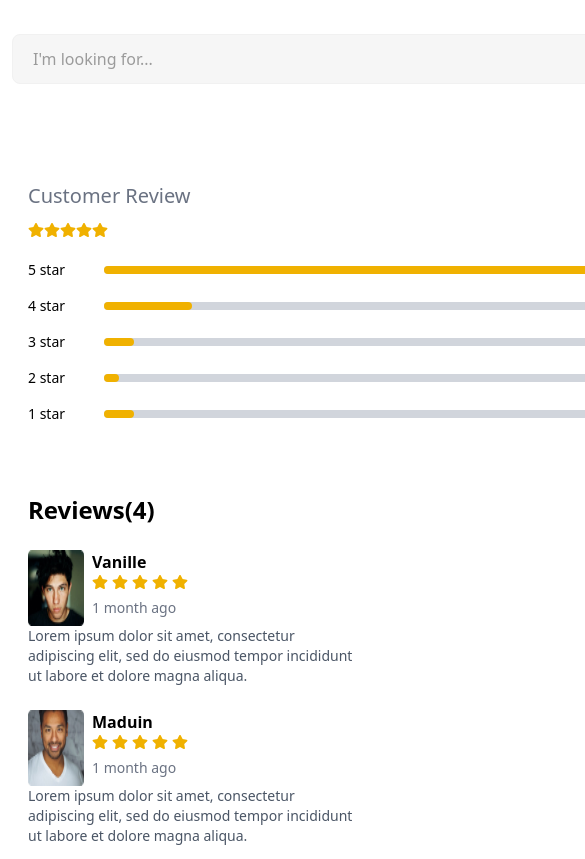
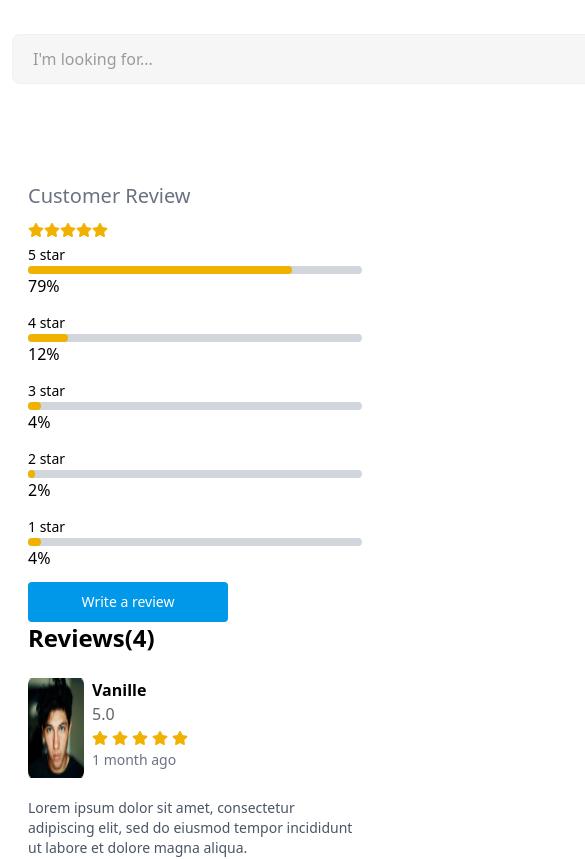
Before and after one commit to basudevkumer/project-nirvoya_e-commerce, a React (Vite) app: page /details in a window 390 px wide. Shown: the top 859 px of the page, 585 px wide, since content can reach past the window. Built offline with nearby package versions, Linux system fonts and the light colour scheme.

Commit message:
Resolve: resolve mobile responsive

```diff
--- a/src/component/detail/ReviewsSection.jsx
+++ b/src/component/detail/ReviewsSection.jsx
@@ -45,7 +45,7 @@ export default function ReviewsSections() {
       <section className=" py-16">
         <div className=" px-4">
           {/* Ratting summary  */}
-          <div className="w-[853px] grid lg:grid-cols-3 gap-4">
+          <div className="md:w-214 lg:grid lg:grid-cols-3 gap-4">
             <div>
               <p className="text-xl text-gray-500 mb-3 font-medium">
                 Customer Review
@@ -58,22 +58,22 @@ export default function ReviewsSections() {
             </div>
             <div>
               {ratingStar.map((item, index) => (
-                <div key={index} className="flex items-center gap-3 mb-3">
-                  <span className="w-16 text-sm">{item.star} star</span>
+                <div key={index} className="md:flex items-center gap-3 mb-3">
+                  <span className="w-12 text-sm">{item.star} star</span>
 
-                  <div className="w-[201px] flex-1 bg-gray-300 h-2 rounded">
+                  <div className="lg:w-54 flex-1 bg-gray-300 h-2 rounded">
                     <div
                       className="h-2 bg-yellow-500 rounded"
                       style={{ width: `${item.percent}%` }}
                     ></div>
                   </div>
-                  <span>{item.percent}%</span>
+                  <span className="w-10 text-left">{item.percent}%</span>
                 </div>
               ))}
             </div>
 
-           <div className=" flex justify-end items-center">
-             <button className="w-[200px]   h-[40px] px-6 py-2 bg-[#0198E9] text-white text-sm rounded cursor-pointer hover:bg-[#0381c5]">
+           <div className="items-center flex md:justify-end md:items-center">
+             <button className="w-50 h-10 px-6 py-2 bg-[#0198E9] text-white text-sm rounded cursor-pointer hover:bg-[#0381c5]">
               Write a review
             </button>
            </div>
@@ -88,12 +88,13 @@ export default function ReviewsSections() {
             <div>
               {reviews.map((review, index) => (
                 <div key={index} className="mb-6">
-                  <div className="flex gap-2">
+                  <div className="flex gap-2 mb-5">
                     <img src={review.img} alt={review.name} />
                     <div>
                       <h4 className="font-semibold">{review.name}</h4>
-                      <div className="w-76 flex flex-col sm:flex-row sm:justify-between sm:items-center mb-2">
-                        <div className="flex items-center text-yellow-500 gap-1 mb-2">
+                      <div className="w-56 flex flex-col sm:flex-row sm:justify-between sm:items-center gap-1 mb-2">
+                        <span className="text-[#636363] font-medium">5.0</span>
+                        <div className="flex items-center text-yellow-500 gap-1">
                           {[...Array(review.rating)].map((_, i) => (
                             <FaStar key={i} />
                           ))}
@@ -156,10 +157,7 @@ export default function ReviewsSections() {
               </div>
             </div>
 
-            <button className="w-[200px] h-[40px] px-6 py-2 bg-[#0198E9] text-white text-sm rounded cursor-pointer hover:bg-[#0381c5]">
-              Write a review
-            </button>
-            <button className="w-[200px] h-[40px] px-6 py-2 bg-[#0198E9] text-white text-sm rounded cursor-pointer hover:bg-[#0381c5]">
+            <button className="w-50 h-10 px-6 py-2 bg-[#0198E9] text-white text-sm rounded cursor-pointer hover:bg-[#0381c5]">
               Write a review
             </button>
           </form>
```
